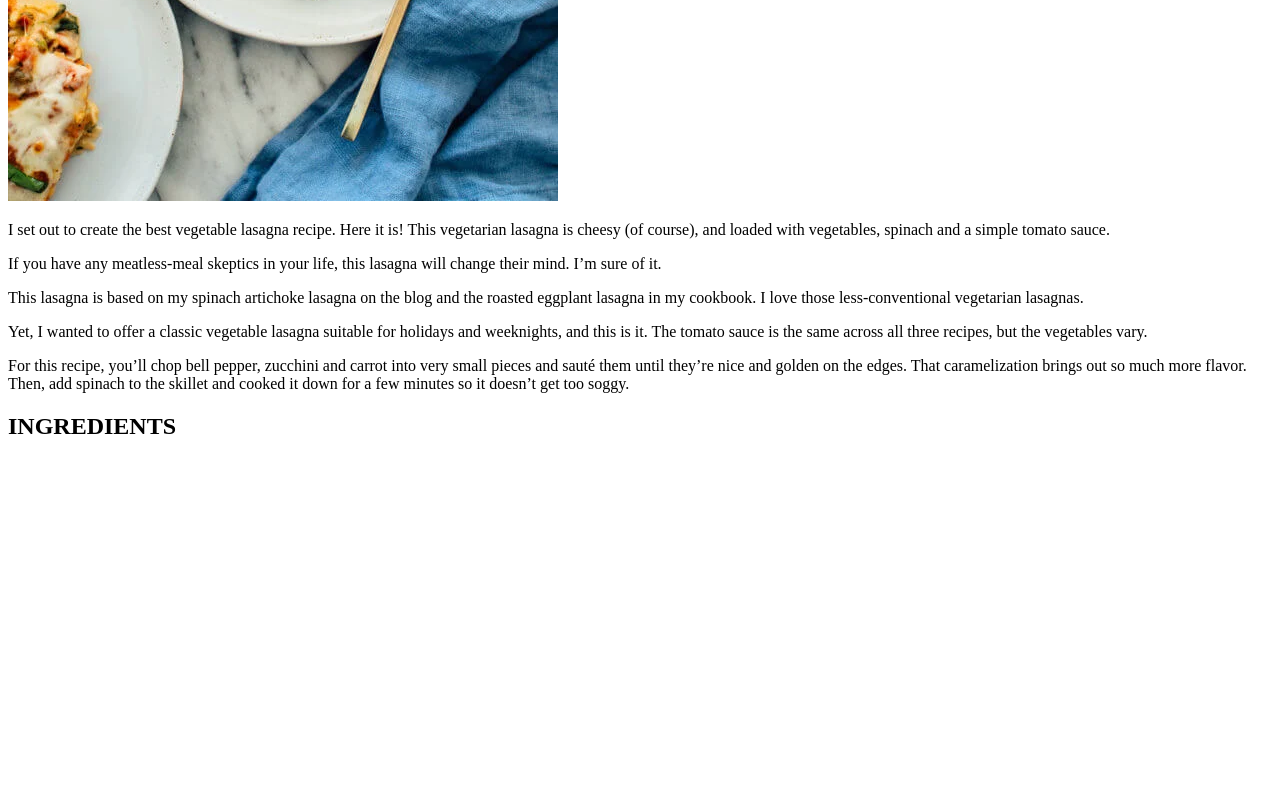
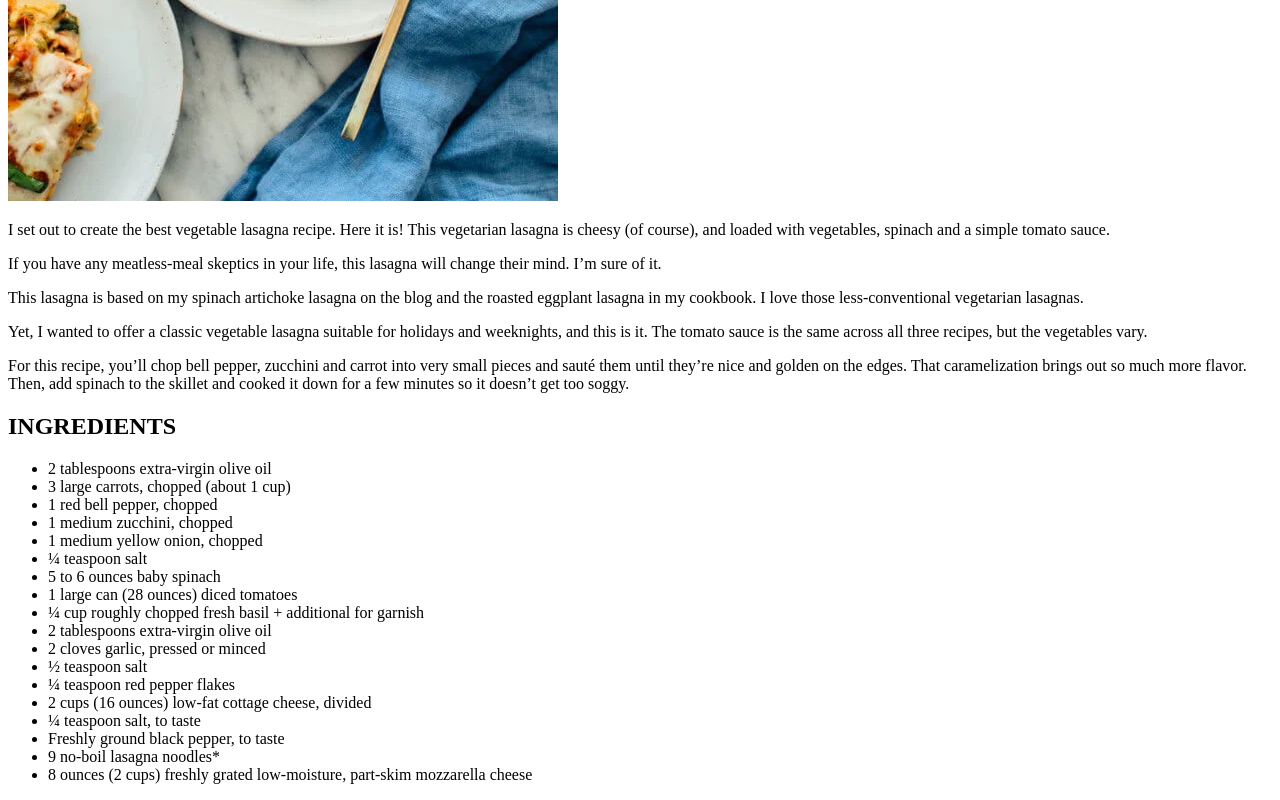
Before and after one commit to ShannonAustinHoward/odin-recipes-, a plain HTML site: page recipies/lasagna.html in a window 1280 px wide. Shown: the part 703-1503 px from the top of the page. Before the commit the page ends 1163 px from the top, so only its background shows below. Drawn offline with Linux system fonts and the light colour scheme.

Commit message:
Create unordered list for ingredients

```diff
--- a/recipies/lasagna.html
+++ b/recipies/lasagna.html
@@ -24,5 +24,27 @@
         and cooked it down for a few minutes so it doesn’t get too soggy.</p>
 
         <h2>INGREDIENTS</h2>
+
+        <ul>
+            <li>2 tablespoons extra-virgin olive oil</li>
+            <li>3 large carrots, chopped (about 1 cup)</li>
+            <li>1 red bell pepper, chopped</li>
+            <li>1 medium zucchini, chopped</li>
+            <li>1 medium yellow onion, chopped</li>
+            <li>¼ teaspoon salt</li>
+            <li>5 to 6 ounces baby spinach</li>
+            <li>1 large can (28 ounces) diced tomatoes</li>
+            <li>¼ cup roughly chopped fresh basil + additional for garnish</li>
+            <li>2 tablespoons extra-virgin olive oil</li>
+            <li>2 cloves garlic, pressed or minced</li>
+            <li>½ teaspoon salt</li>
+            <li>¼ teaspoon red pepper flakes</li>
+            <li>2 cups (16 ounces) low-fat cottage cheese, divided</li>
+            <li>¼ teaspoon salt, to taste</li>
+            <li>Freshly ground black pepper, to taste</li>
+            <li>9 no-boil lasagna noodles*</li>
+            <li>8 ounces (2 cups) freshly grated low-moisture, part-skim mozzarella cheese</li>
+        </ul>
+
     </body>
 </html>
```
Also changed, not shown: recipies/nachos.html (+16 -0 lines), recipies/pizza.html (+15 -0 lines).
